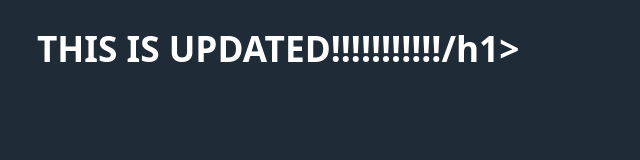
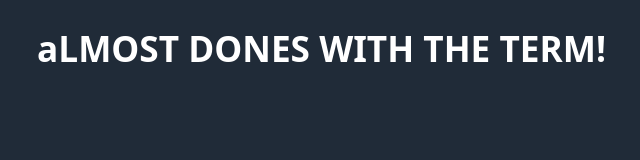
Before and after one commit to gsantella/test-website-on-github-pages, a plain HTML site: page index.html in a window 1280 px wide. Shown: the whole page, without its empty margins (203-843 px from the left). Drawn offline with nearby package versions, Linux system fonts and the light colour scheme.

Commit message:
Update index.html

```diff
--- a/index.html
+++ b/index.html
@@ -7,6 +7,6 @@
     <link rel="stylesheet" href="https://cdn.jsdelivr.net/npm/water.css@2/out/dark.css">
 </head>
 <body>
-    <h1>THIS IS UPDATED!!!!!!!!!!!/h1>
+    <h1>aLMOST DONES WITH THE TERM!</h1>
 </body>
 </html>
```
